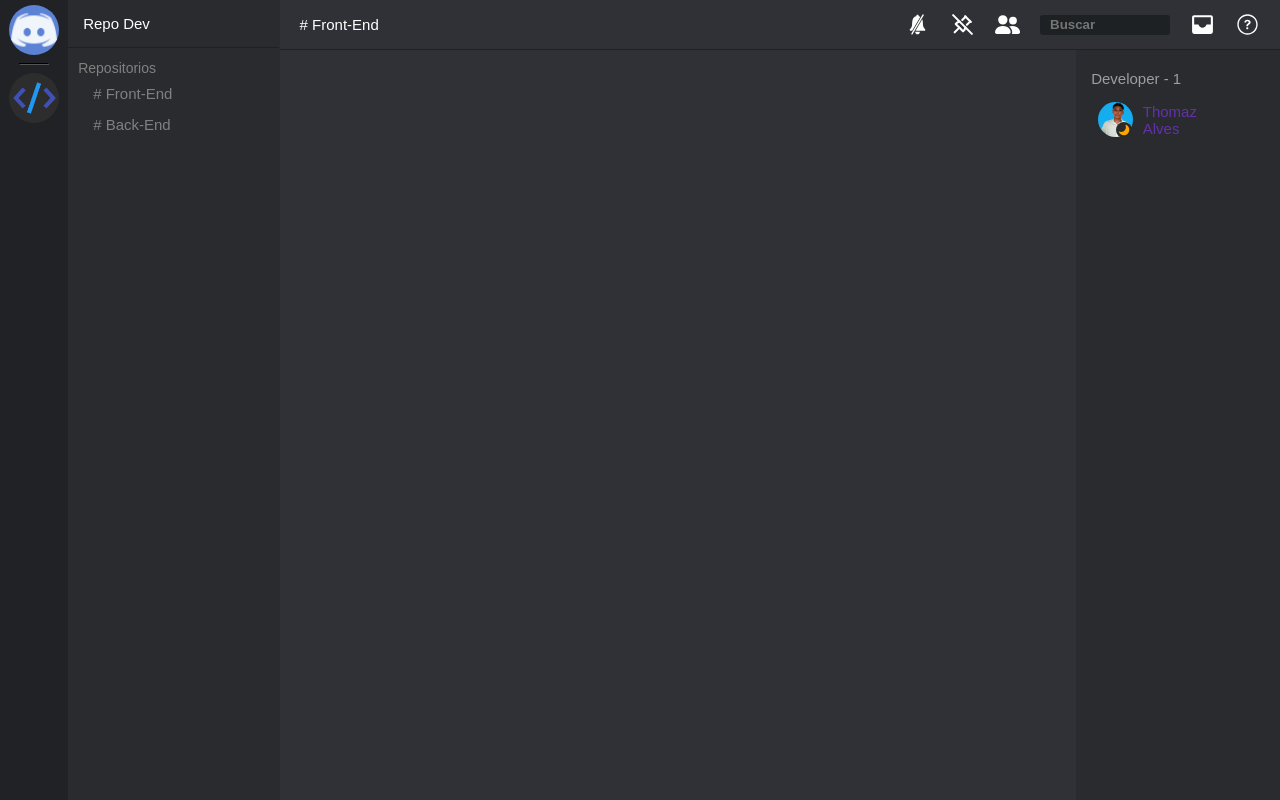
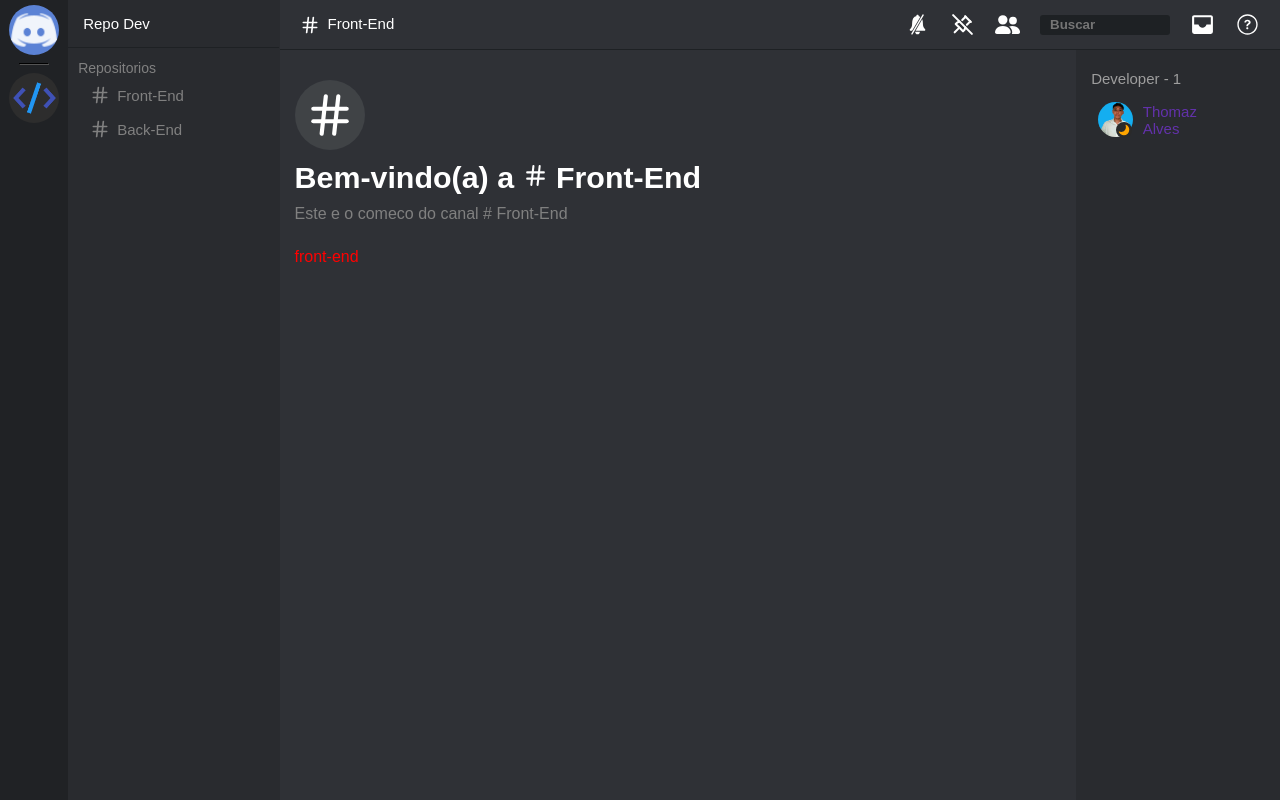
Before and after one commit to ThomazHilario/Discord-clone, a React (Vite) app: page / in a window 1280 px wide. Built offline with nearby package versions, Linux system fonts and the light colour scheme.

Commit message:
Criando o chat de introduçao e a logica de exibição dos chats

```diff
--- a/src/Components/ChannelList/index.jsx
+++ b/src/Components/ChannelList/index.jsx
@@ -8,10 +8,13 @@ export const ChannelList = styled.ul`
     font-family:arial;
     font-size:14px;
     li{
-        padding-left:8px;
+        padding-left:5px;
         margin:4px 0px;
 
         button{
+            display:flex;
+            align-items:center;
+            gap:7px;
             text-align:start;
             background-color:transparent;
             width:90%;
@@ -27,6 +30,7 @@ export const ChannelList = styled.ul`
             &:hover{
                 background-color:rgba(66,69,73,0.800);
             }
+
         }
     }
 `
--- a/src/Components/Chat/index.jsx
+++ b/src/Components/Chat/index.jsx
@@ -3,5 +3,17 @@ import styled from "styled-components"
 export const Chat = styled.div`
     height:100%;
     width:100%;
-    grid-area:chat;
+    font-family:arial;
+
+    .chat{
+        display:none;
+    }
+
+    .activeChat{
+        margin-top:10px;
+        padding:15px;
+        display:block;
+        color:red;
+    }
+
 `
--- /dev/null
+++ b/src/Components/ChatIntroduction/index.jsx
@@ -0,0 +1,31 @@
+import styled from "styled-components";
+
+export const ChatIntroduction = styled.div`
+
+    display:flex;
+    flex-direction:column;
+    gap:10px;
+    margin-top:30px;
+    margin-left:15px;
+    font-family:arial;
+
+    .hashtagcontainer{
+        border-radius:50%;
+        background-color:rgba(66,69,73,0.900);
+        width:70px;
+        height:70px;
+        display:flex;
+        justify-content:center;
+        align-items:center;
+    }
+
+    h1{
+        color:white;
+        font-size:1.9rem;
+    }
+
+    p{
+        color:gray;
+    }
+
+`
--- a/src/Components/HeaderChat/index.jsx
+++ b/src/Components/HeaderChat/index.jsx
@@ -12,6 +12,9 @@ export const HeaderChat = styled.div`
         font-size:15px;
         font-weight:300;
         margin-left:20px;
+        display:flex;
+        aling-items:center;
+        gap:8px;
     }
 
     nav{
--- a/src/Pages/Home/index.jsx
+++ b/src/Pages/Home/index.jsx
@@ -6,12 +6,14 @@ import { ContainerBody} from "../../Components/ContainerBody"
 import { Chat } from "../../Components/Chat"
 import { ContainerChat } from "../../Components/ContainerChat"
 import { HeaderChat } from '../../Components/HeaderChat'
+import { ChatIntroduction } from "../../Components/ChatIntroduction"
 
 // react icons - icons
 import { BiSolidInbox } from "react-icons/bi";
 import { IoIosHelpCircleOutline, IoIosNotificationsOff  } from "react-icons/io";
 import { BsFillPeopleFill } from "react-icons/bs";
 import { TbPinnedOff } from "react-icons/tb";
+import { FiHash } from "react-icons/fi";
 
 import {Context} from '../../Context/'
 import { useContext, useState } from 'react'
@@ -22,7 +24,19 @@ export default function Home(){
 
     const { channelName } = useContext(Context)
 
-    const [chatName, setChatName] = useState('# Front-End')
+    const [chatName, setChatName] = useState('Front-End')
+
+    function channelChatChange(text){
+        setChatName(text)
+
+        document.querySelectorAll('.chat').forEach(chat => {
+            if(chat.dataset.attribute === text){
+                chat.classList.add('activeChat')
+            } else{
+                chat.classList.remove('activeChat')
+            }
+        })
+    }
 
     return(
         <ContainerDiscord>
@@ -34,10 +48,10 @@ export default function Home(){
                     <ChannelList>
                         Repositorios
                         <li>
-                            <button onClick={(e) => setChatName(e.target.textContent)}># Front-End</button>
+                            <button onClick={(e) => channelChatChange(e.target.textContent)}>{<FiHash size={20}/>}Front-End</button>
                         </li>
                         <li>
-                            <button onClick={(e) => setChatName(e.target.textContent)}># Back-End</button>
+                            <button onClick={(e) => channelChatChange(e.target.textContent)}>{<FiHash size={20}/>}Back-End</button>
                         </li>
 
                     </ChannelList>
@@ -50,7 +64,7 @@ export default function Home(){
                 {/* HeaderChat */}
                 <HeaderChat>
                     {/* nome do chat */}
-                    <h1>{chatName}</h1>
+                    <h1>{<FiHash size={20}/>} {chatName}</h1>
 
                     {/* nav do discord chat */}
                     <nav>
@@ -66,7 +80,25 @@ export default function Home(){
                 <ContainerChat>
                     {/* Chat */}
                     <Chat>
+                        {/* Introducao do chat */}
+                        <ChatIntroduction>
+                            <div className="hashtagcontainer">
+                                <FiHash size={50} color="white"/>
+                            </div>
 
+                            {/* Title */}
+                            <h1>Bem-vindo(a) a {<FiHash size={25}/>} {chatName}</h1>
+
+                            <p>Este e o comeco do canal # {chatName}</p>
+                        </ChatIntroduction>
+
+                        <div className="chat activeChat" data-attribute="Front-End">
+                                front-end
+                        </div>
+
+                        <div className="chat" data-attribute="Back-End">
+                                back-end
+                        </div>
                     </Chat>
 
                     {/* Component Members*/}
```
